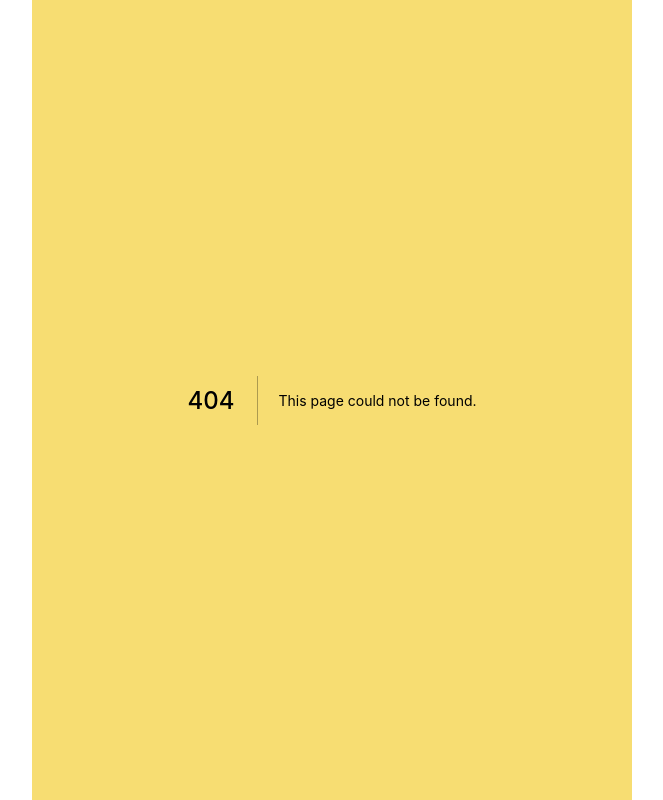
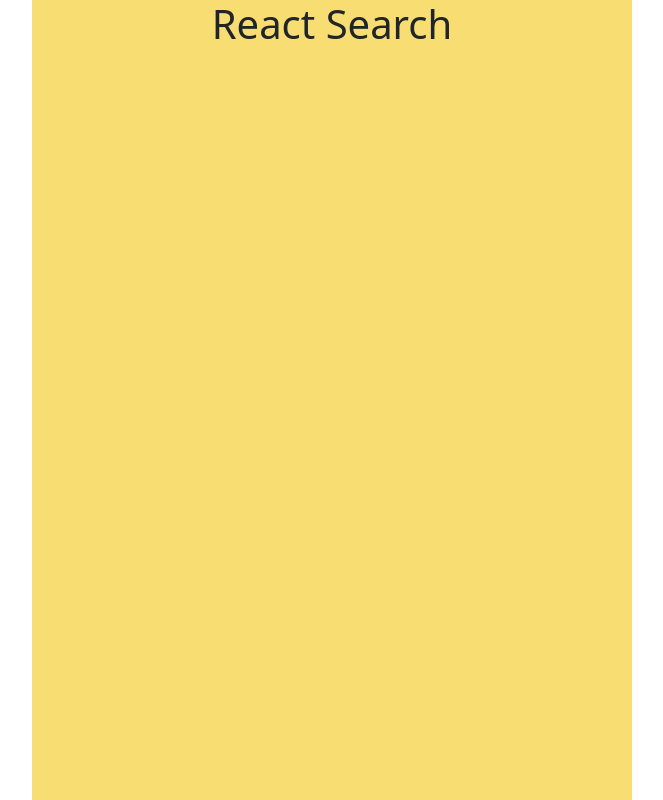
Before and after one commit to Flowthread/SameWay, a Next.js app: page /home in a window 1280 px wide. Before the commit this address had no page. Shown: the whole page, without its empty margins (308-971 px from the left). Built offline with nearby package versions, Linux system fonts and the light colour scheme.

Commit message:
Scaffold the Home page with a search box

```diff
--- /dev/null
+++ b/pages/home.tsx
@@ -0,0 +1,53 @@
+import React from "react"
+import {Col, FloatingLabel, Row, Form} from "react-bootstrap";
+// const findHomie = ()=>{
+//     return (<div>
+//         {/* <h1>login page</h1> */}
+//         <Col>
+//             <Form>
+//                 {/* <h3>Sign In</h3>
+//                 <div className="form-group">
+//                     <label>Email address</label>
+//                     <input type="email" className="form-control" placeholder="Enter email" />
+//                 </div>
+//                 <div className="form-group">
+//                     <label>Password</label>
+//                     <input type="password" className="form-control" placeholder="Enter password" />
+//                 </div>
+//                 <div className="form-group">
+//                     <div className="custom-control custom-checkbox">
+//                         <input type="checkbox" className="custom-control-input" id="customCheck1" />
+//                         <label className="custom-control-label" htmlFor="customCheck1">Remember me</label>
+//                     </div>
+//                 </div>
+//                 <button type="submit" className="btn btn-primary btn-block">Submit</button>
+//                 <p className="forgot-password text-right">
+//                     Forgot <a href="#">password?</a>
+//                 </p> */}
+
+//             </Form>
+
+//         </Col>
+//     </div>);
+// }
+
+
+function Home() {
+    return (
+      <div className="main">
+        <h1>React Search</h1>
+        <div className="search">
+          {/* <TextField
+            id="outlined-basic"
+            variant="outlined"
+            fullWidth
+            label="Search"
+          />
+
+        <List /> */}
+         </div>
+      </div>
+    );
+  }
+
+export default Home;
```
